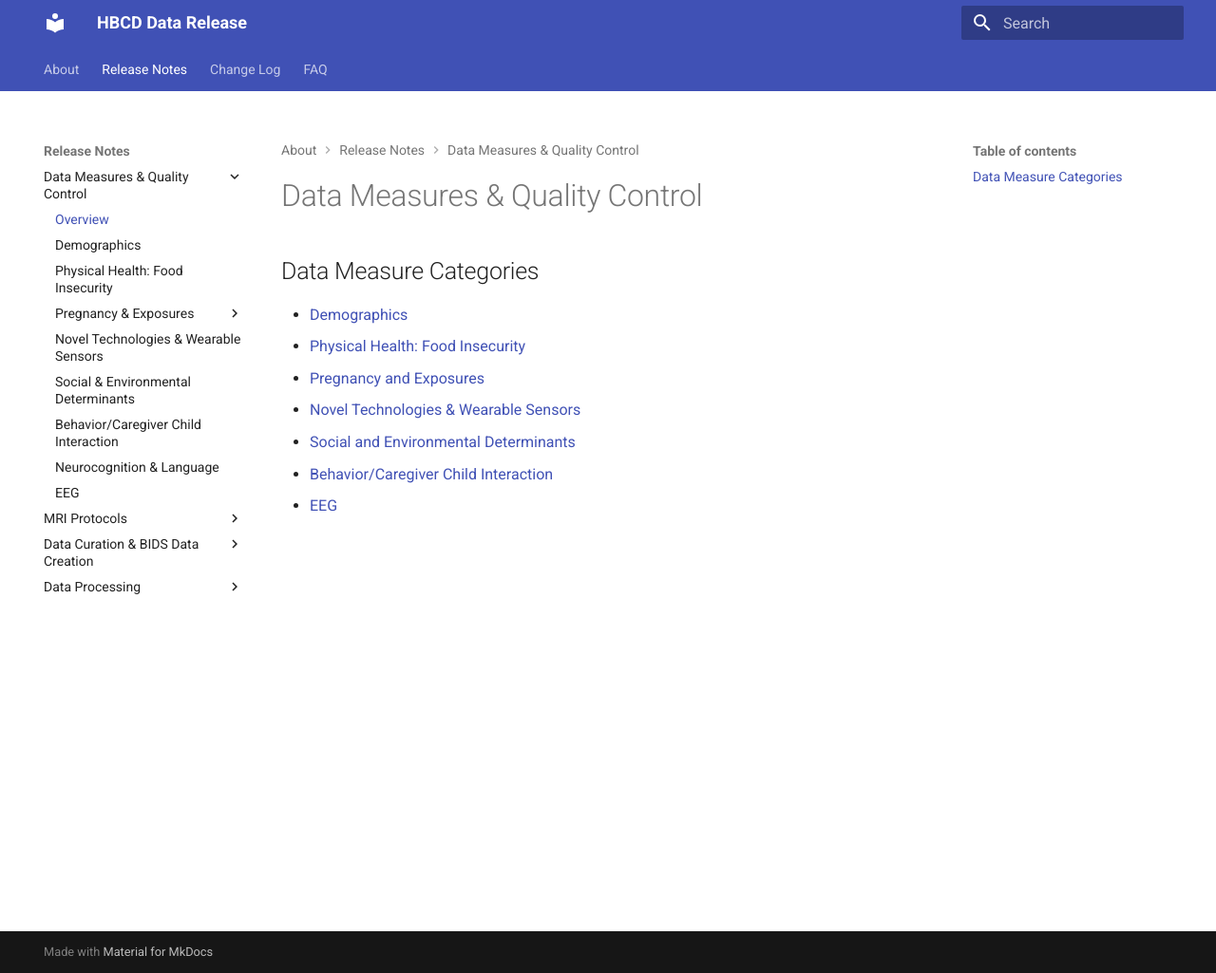
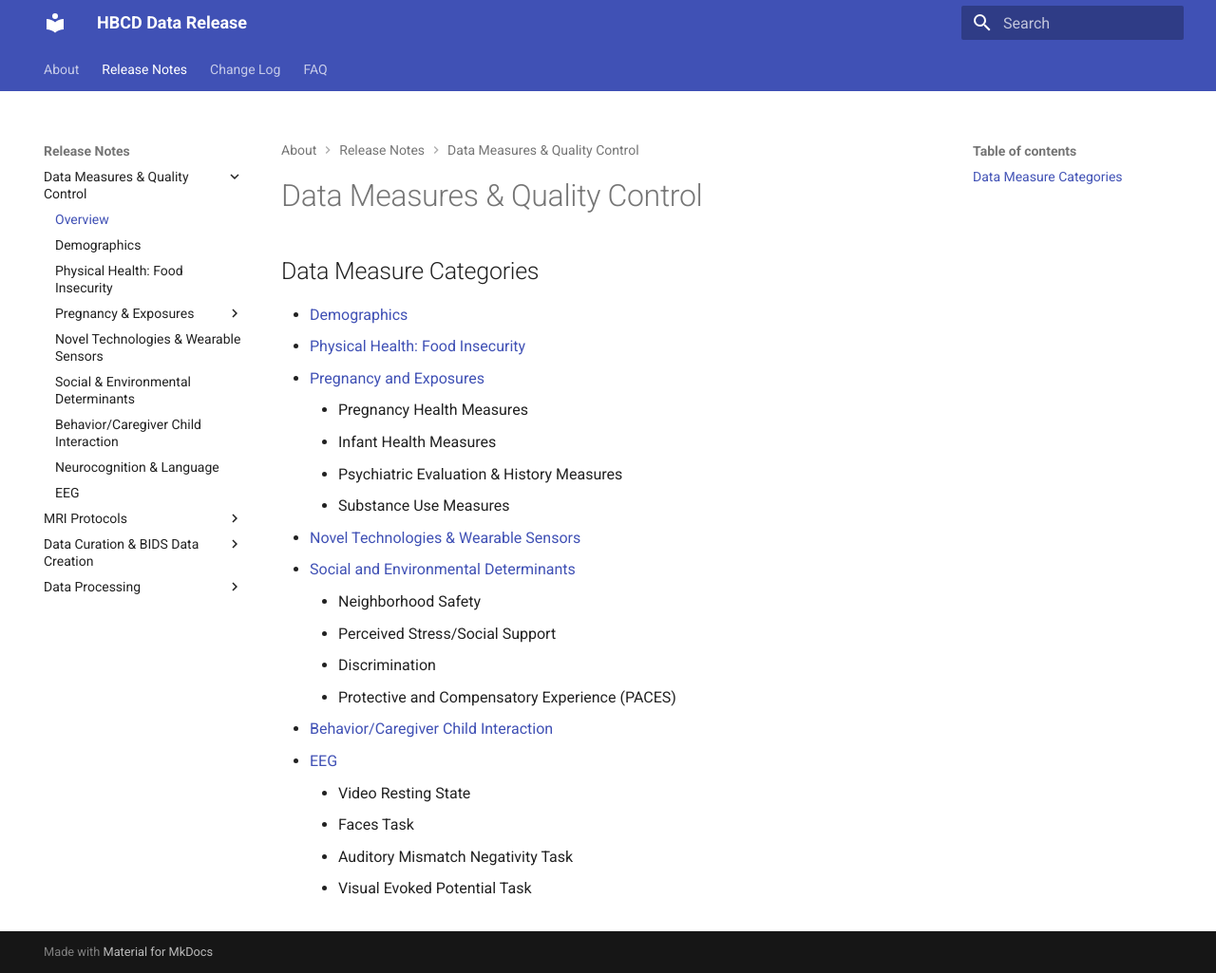
Before and after one commit to mattcieslak/hbcd-docs, an MkDocs documentation site: the page built from docs/measures/index.md, in a window 1280 px wide and 1025 px high. Shown: the whole window at 95% size. Built offline with MkDocs 1.6.1 and Material for MkDocs 9.7.7, drawn with Linux system fonts in a browser that asks for light colours.

Commit message:
add more details to measures index page

```diff
--- a/docs/measures/index.md
+++ b/docs/measures/index.md
@@ -4,7 +4,19 @@
 - [Demographics](demographics.md)
 - [Physical Health: Food Insecurity](physhealth.md)
 - [Pregnancy and Exposures](pregexposures.md)
+    - Pregnancy Health Measures
+    - Infant Health Measures
+    - Psychiatric Evaluation & History Measures
+    - Substance Use Measures
 - [Novel Technologies & Wearable Sensors](sensors.md)
 - [Social and Environmental Determinants](socenv_determinants.md)
+    - Neighborhood Safety
+    - Perceived Stress/Social Support
+    - Discrimination
+    - Protective and Compensatory Experience (PACES)
 - [Behavior/Caregiver Child Interaction](behavior.md)
 - [EEG](eeg.md)
+    - Video Resting State
+    - Faces Task
+    - Auditory Mismatch Negativity Task
+    - Visual Evoked Potential Task
```
